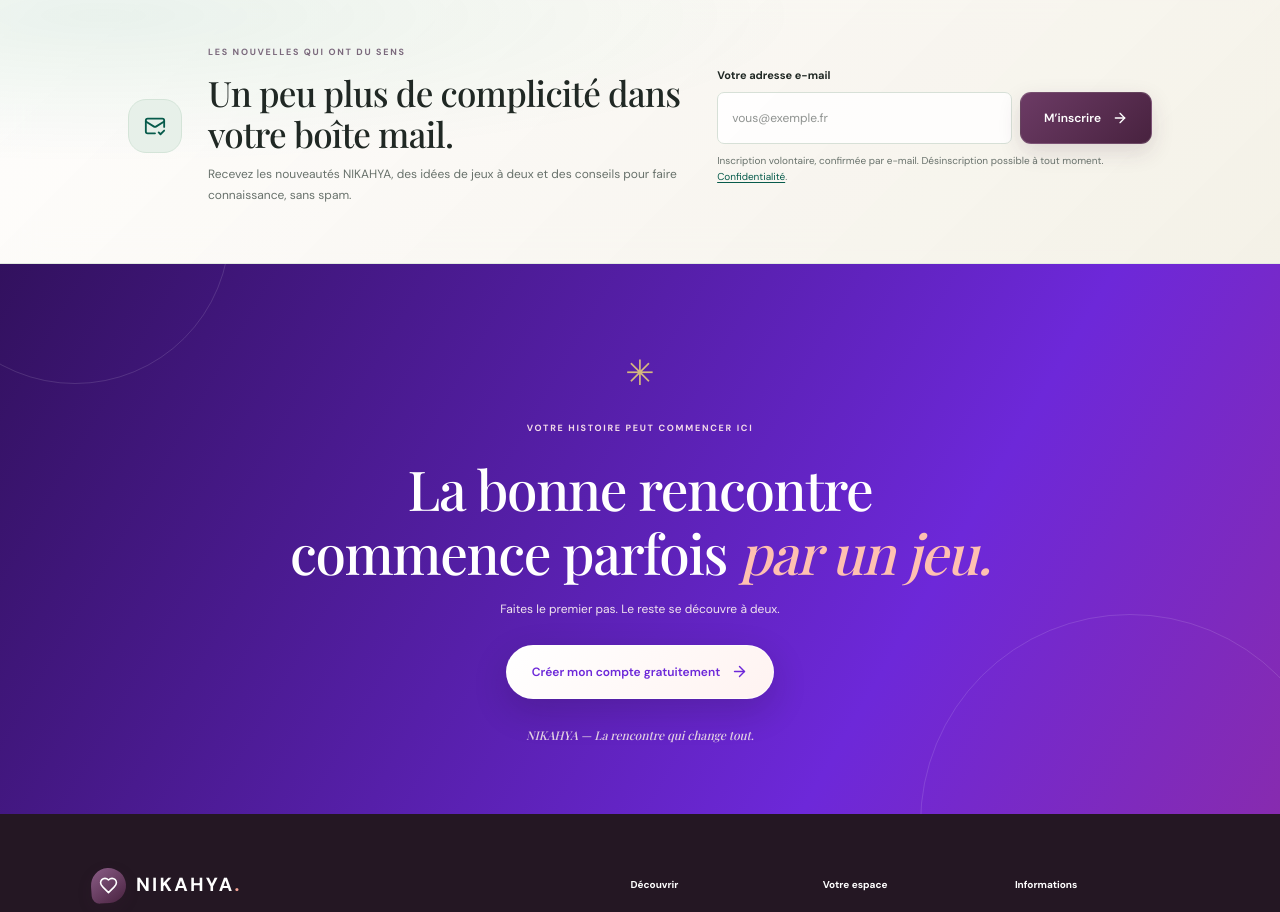
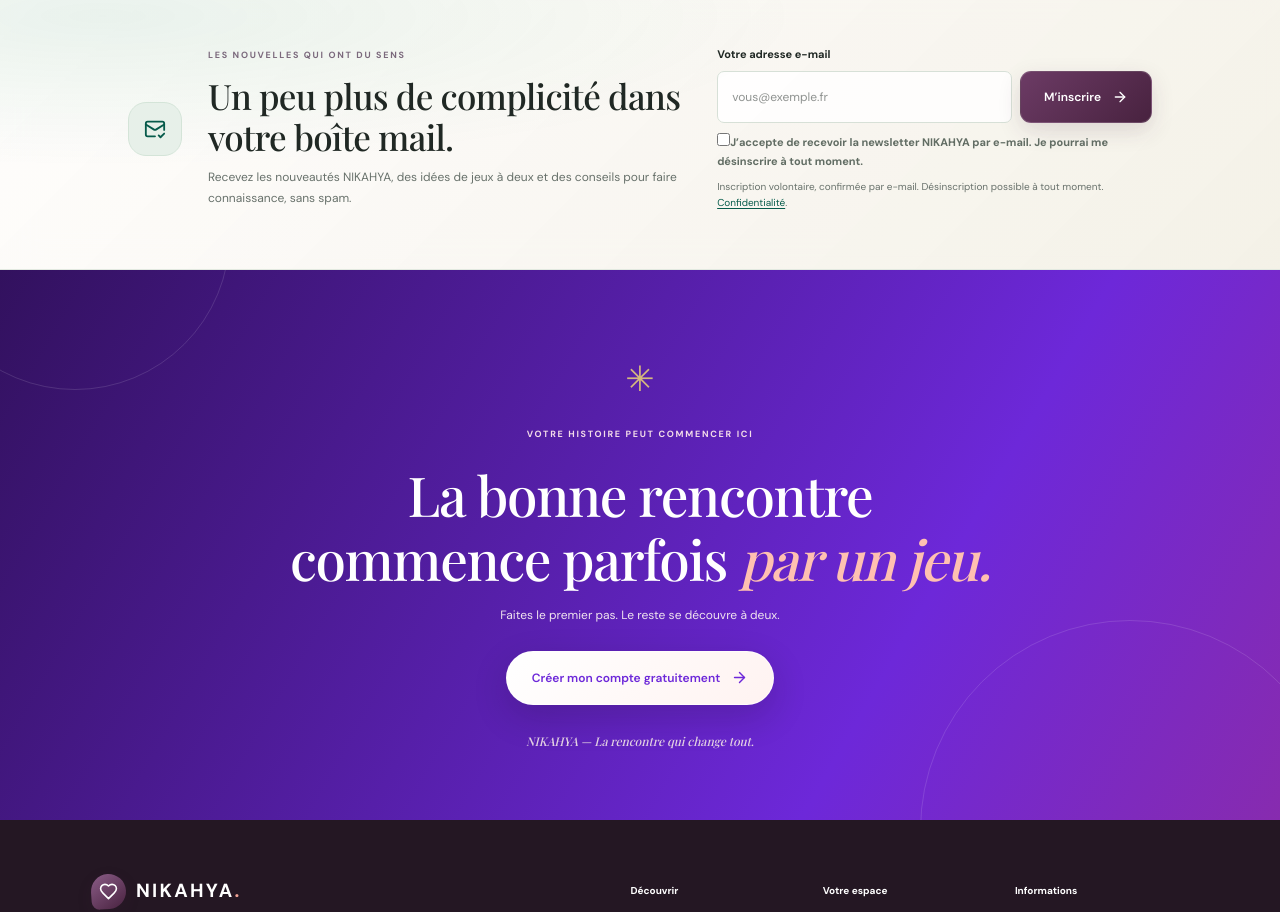
Before and after one commit to alilou31/Toto, a Next.js app: page / in a window 1280 px wide. Shown: the part 4260-5172 px from the top of the page. Built offline with nearby package versions, Linux system fonts and the light colour scheme; no server answers; a web font is replaced by a local one.

Commit message:
feat: require explicit newsletter opt-in

```diff
--- a/app/components/newsletter-signup.tsx
+++ b/app/components/newsletter-signup.tsx
@@ -6,6 +6,7 @@
 export default function NewsletterSignup() {
   const [email, setEmail] = useState("");
   const [website, setWebsite] = useState("");
+  const [consent, setConsent] = useState(false);
   const [message, setMessage] = useState("");
   const [loading, setLoading] = useState(false);
 
@@ -17,7 +18,7 @@
       const response = await fetch("/api/newsletter", {
         method: "POST",
         headers: { "Content-Type": "application/json" },
-        body: JSON.stringify({ email, website, consent: true, source: "landing_page" }),
+        body: JSON.stringify({ email, website, consent, source: "landing_page" }),
       });
       const result = await response.json();
       if (!response.ok) {
@@ -47,6 +48,7 @@
           <input id="newsletter-email" type="email" autoComplete="email" required maxLength={254} value={email} onChange={(event) => setEmail(event.target.value)} placeholder="vous@exemple.fr" />
           <button className="button button-green" type="submit" disabled={loading}>{loading ? "Envoi…" : "M’inscrire"} <ArrowRight size={16} /></button>
         </div>
+        <label className="check-row newsletter-consent"><input type="checkbox" required checked={consent} onChange={(event) => setConsent(event.target.checked)} /><span>J’accepte de recevoir la newsletter NIKAHYA par e-mail. Je pourrai me désinscrire à tout moment.</span></label>
         <div className="newsletter-honeypot" aria-hidden="true">
           <label htmlFor="newsletter-website">Ne pas remplir</label>
           <input id="newsletter-website" tabIndex={-1} autoComplete="off" value={website} onChange={(event) => setWebsite(event.target.value)} />
```
